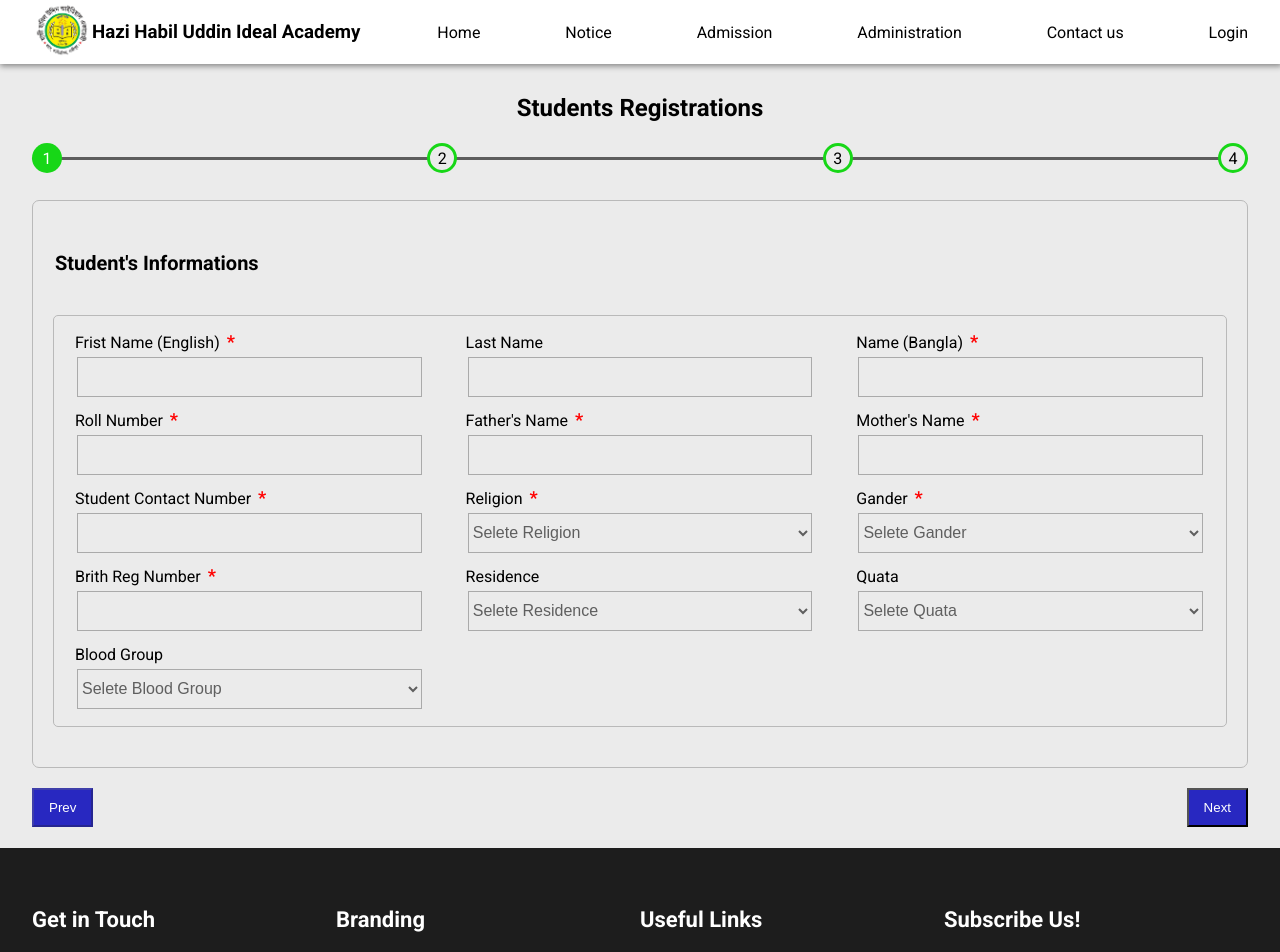
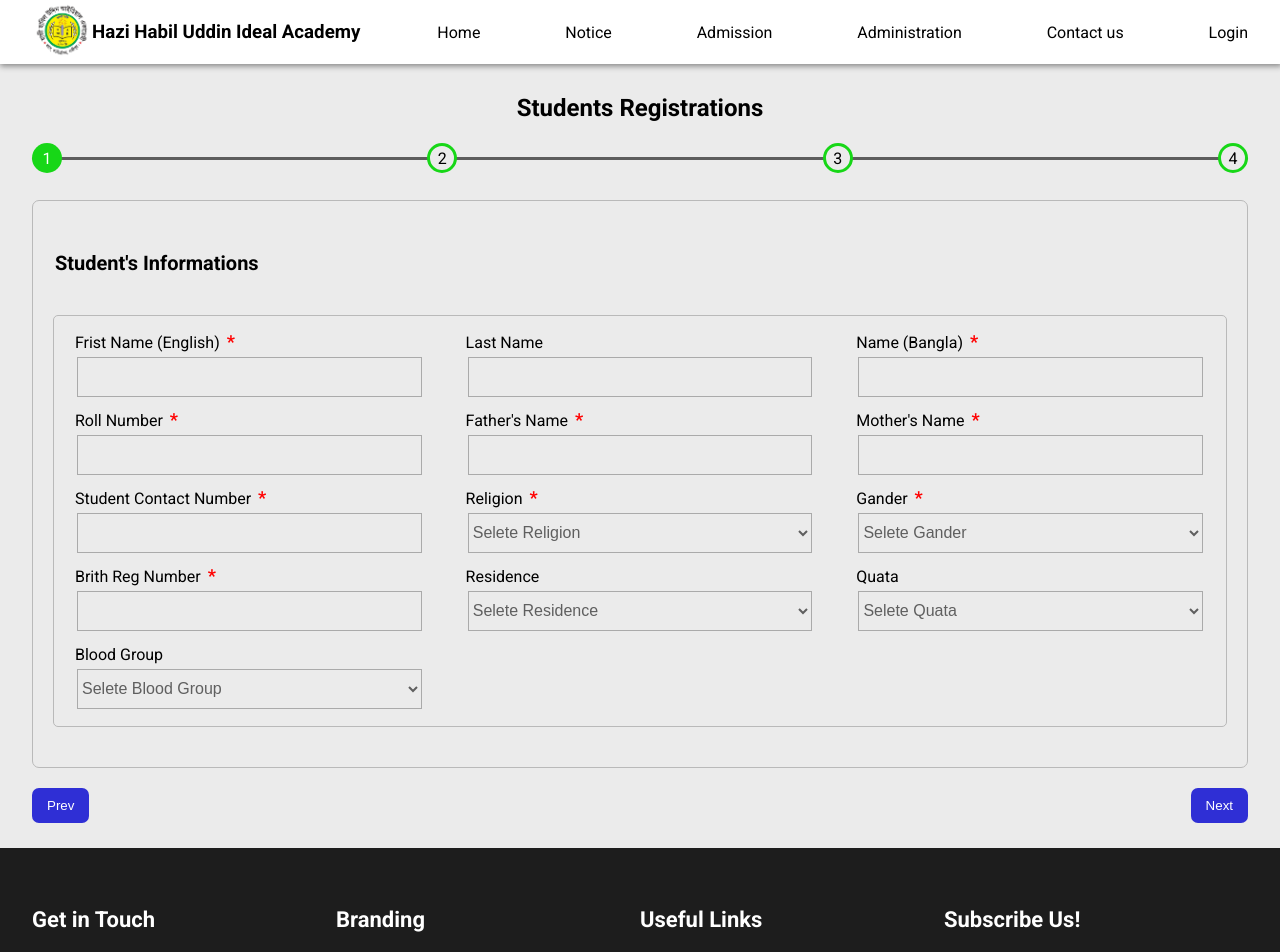
Before and after one commit to md-emon-hossen/habil-udding, a Next.js app: page /ragistration in a window 1280 px wide. Shown: the top 952 px of the page. Built offline with nearby package versions, Linux system fonts and the light colour scheme.

Commit message:
button update

```diff
--- a/componnent/NextAndPrev.js
+++ b/componnent/NextAndPrev.js
@@ -26,8 +26,8 @@ export default function NextAndPrev({ setrander, rander }) {
 
     return (
         <div className={styles.nextandPrevWrp}>
-            <button disabled={rander === 1} onClick={(e) => handliDClick(e)}>Prev</button>
-            {rander !== 4 ? <button disabled={rander === 4} onClick={(e) => handliIClick(e)}>Next</button> : <button type="submit" disabled={rander === 5} onClick={handleSubmit}>Submit</button>}
+            <button className={styles.button} disabled={rander === 1} onClick={(e) => handliDClick(e)}>Prev</button>
+            {rander !== 4 ? <button className={styles.button} disabled={rander === 4} onClick={(e) => handliIClick(e)}>Next</button> : <button className={styles.button} type="submit" disabled={rander === 5} onClick={handleSubmit}>Submit</button>}
         </div>
     )
 }
--- a/styles/NextAndPrev.module.css
+++ b/styles/NextAndPrev.module.css
@@ -7,11 +7,18 @@
     margin-bottom: 30px;
 }
 
-.nextandPrevWrp>button {
+.button {
     width: fit-content;
     height: fit-content;
-    background: rgb(40, 40, 193);
+    background: rgb(47, 47, 213);
     color: #fff;
     text-align: center;
     padding: 10px 15px;
+    border-radius: 7px;
+    border: none;
+    transition: .3s;
 }
+
+.button:hover {
+    background: rgb(32, 32, 223);
+}
```
